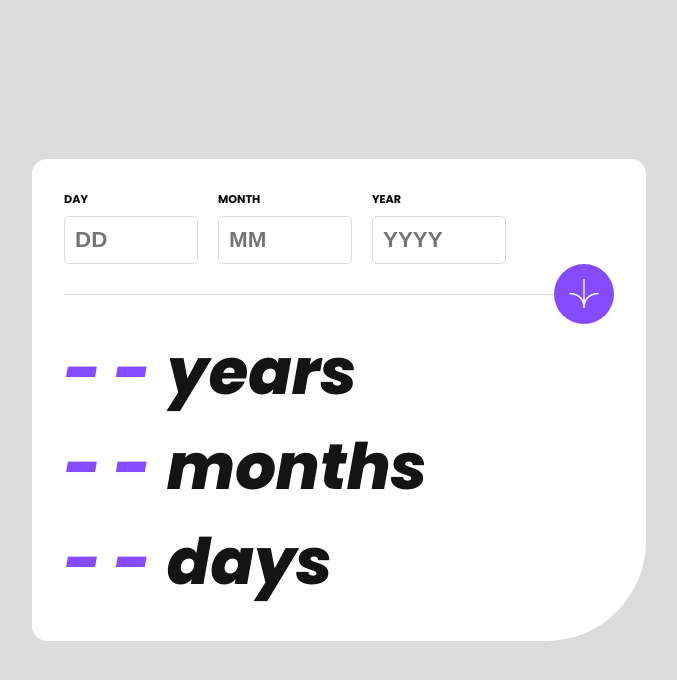
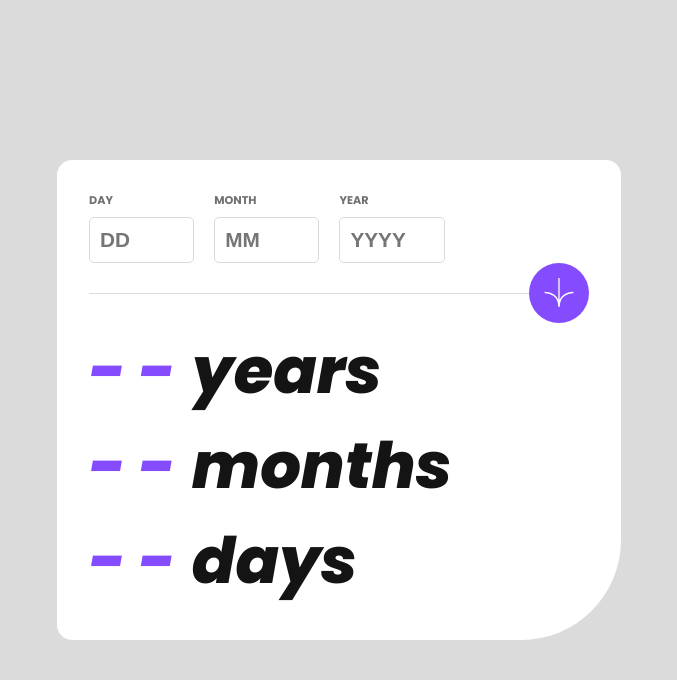
Before and after one commit to vincora/age-calculator, a React (Create React App) app: page / in a window 1280 px wide. Shown: the top 680 px of the page, without its empty margins (301-978 px from the left). Built offline with nearby package versions, Linux system fonts and the light colour scheme.

Commit message:
rewrited counting result using luxon library

```diff
--- a/package.json
+++ b/package.json
@@ -8,6 +8,7 @@
     "@testing-library/react": "^13.4.0",
     "@testing-library/user-event": "^13.5.0",
     "gh-pages": "^5.0.0",
+    "luxon": "^3.3.0",
     "react": "^18.2.0",
     "react-dom": "^18.2.0",
     "react-scripts": "5.0.1",
--- a/src/App.js
+++ b/src/App.js
@@ -3,32 +3,33 @@ import './App.scss';
 import Input from './components/Input';
 import Result from './components/Result';
 import arrow from './icon-arrow.svg';
-import {useState, useEffect} from 'react';
+import {useState} from 'react';
+import { DateTime } from "luxon";
 
 function App() {
 
   const [day, setDay] = useState('');
   const [month, setMonth] = useState('');
   const [year, setYear] = useState('');
-  const [ready, setReady] = useState(false);
+  const [result, setResult] = useState();
 
-  const birthDate = new Date(year, month, day);
-  const start = birthDate.getTime();
-  const today = Date.now();
-
-  const result = today - start;
-  const resultYears = Math.floor(result / (365*24*60*60*1000));
-  const resultMonths = Math.floor((result - (resultYears * 365*24*60*60*1000)) / (30.5*24*60*60*1000));
-  const resultDays = Math.floor((result - (resultYears * 365*24*60*60*1000) - (resultMonths * 30.5*24*60*60*1000)) / (24*60*60*1000));
+  const countAge = (e) => {
+    e.preventDefault();
+    const end = DateTime.now();
+    const start = DateTime.local(+year, +month, +day);
+    const result = end.diff(start, ["days", "months", "years"]).toObject();
+    setResult(result);
+  }
 
   return (
     <div className="calculator">
+      <form onSubmit={countAge} action="">
         <ul className="calculator__header">
           <li>
             <Input title="day" placeholder="DD" value={day} onChange={e => setDay(e.target.value)}/>
           </li>
           <li>
-          <Input title="month" placeholder="MM" value={month} onChange={e => setMonth(e.target.value - 1)}/>
+            <Input title="month" placeholder="MM" value={month} onChange={e => setMonth(e.target.value)}/>
           </li>
           <li>
             <Input title="year" placeholder="YYYY" value={year} onChange={e => setYear(e.target.value)}/>
@@ -36,16 +37,14 @@ function App() {
         </ul>
         <div className="calculator__button">
           <div className="calculator__button-line"></div>
-        <button className="calculator__button-body" onClick={()=>setReady(true)}>
+          <button type='submit' className="calculator__button-body">
             <img src={arrow} alt="arrow" />
           </button>
         </div>
+      </form>
       <div className="calculator__result">
         <Result
-          ready={ready}
-          years={resultYears}
-          months={resultMonths}
-          days={resultDays}
+          result={result}
         />
       </div>
     </div>
--- a/src/App.scss
+++ b/src/App.scss
@@ -24,7 +24,7 @@ ul{
     padding: 32px;
     border-radius: 15px;
     border-bottom-right-radius: 100px;
-    width: 550px;
+    width: 500px;
 
     &__header{
         display: flex;
@@ -45,6 +45,10 @@ ul{
         right: 0;
         cursor: pointer;
 
+        &:hover{
+            background-color: $off-black;
+        }
+
         img{
             width: 100%
         }
--- a/src/components/Input.js
+++ b/src/components/Input.js
@@ -1,11 +1,11 @@
 import React from 'react';
 import styles from './Input.module.scss';
 
-const Input = ({title, placeholder, onChange}) => {
+const Input = ({title, placeholder}) => {
   return (
-    <label className={styles.input__label}>
-      <div>{title}</div>
-      <input placeholder={placeholder} className={styles.input__body} onChange={onChange}/>
+    <label className={styles.input}>
+      <div className={styles.input__label}>{title}</div>
+      <input placeholder={placeholder} className={styles.input__body} />
     </label>
   )
 }
--- a/src/components/Input.module.scss
+++ b/src/components/Input.module.scss
@@ -2,14 +2,15 @@
 
 .input{
     color: $smokey_grey;
+
     &__label{
         text-transform: uppercase;
         font-size: 0.7em;
     }
     &__body{
-        font-size: 2em;
+        font-size: 1.3em;
         font-weight: 800;
-        width: 5em;
+        width: 4em;
         margin-top: 8px;
         padding: 10px;
         border: 1px solid $light_grey;
@@ -18,7 +19,15 @@
             font-weight: 800;
         }
         &:focus{
+            outline-style: solid;
+            outline-width: thin;
             outline-color: $purple;
+        }
+        &:hover{
+            outline-style: solid;
+            outline-width: thin;
+            outline-color: $purple;
+            cursor: pointer;
         }
     }
 
--- a/src/components/Result.js
+++ b/src/components/Result.js
@@ -1,19 +1,22 @@
 import React from 'react';
 import styles from './Result.module.scss';
 
-const Result = ({years, months, days, ready}) => {
+const Result = ({result}) => {
+
+  const ready = result !== undefined;
+
   return (
     <ul className={styles.result}>
         <li className={styles.result__item}>
-          <div className={styles.result__amount}>{ready ? years : '- -'}</div>
+          <div className={styles.result__amount}>{ready ?  result.years : '- -'}</div>
           <div className={styles.result__category}>years</div>
         </li>
         <li className={styles.result__item}>
-          <div className={styles.result__amount}>{ready ? months : '- -'}</div>
+          <div className={styles.result__amount}>{ready ? result.months : '- -'}</div>
           <div className={styles.result__category}>months</div>
         </li>
         <li className={styles.result__item}>
-          <div className={styles.result__amount}>{ready ? days : '- -'}</div>
+          <div className={styles.result__amount}>{ready ? Math.floor(result.days) : '- -'}</div>
           <div className={styles.result__category}>days</div>
         </li>
     </ul>
```
Also changed, not shown: 1 other file (tests, documents, lock files or other folders). Lines whose indentation alone changed are shown as unchanged.
